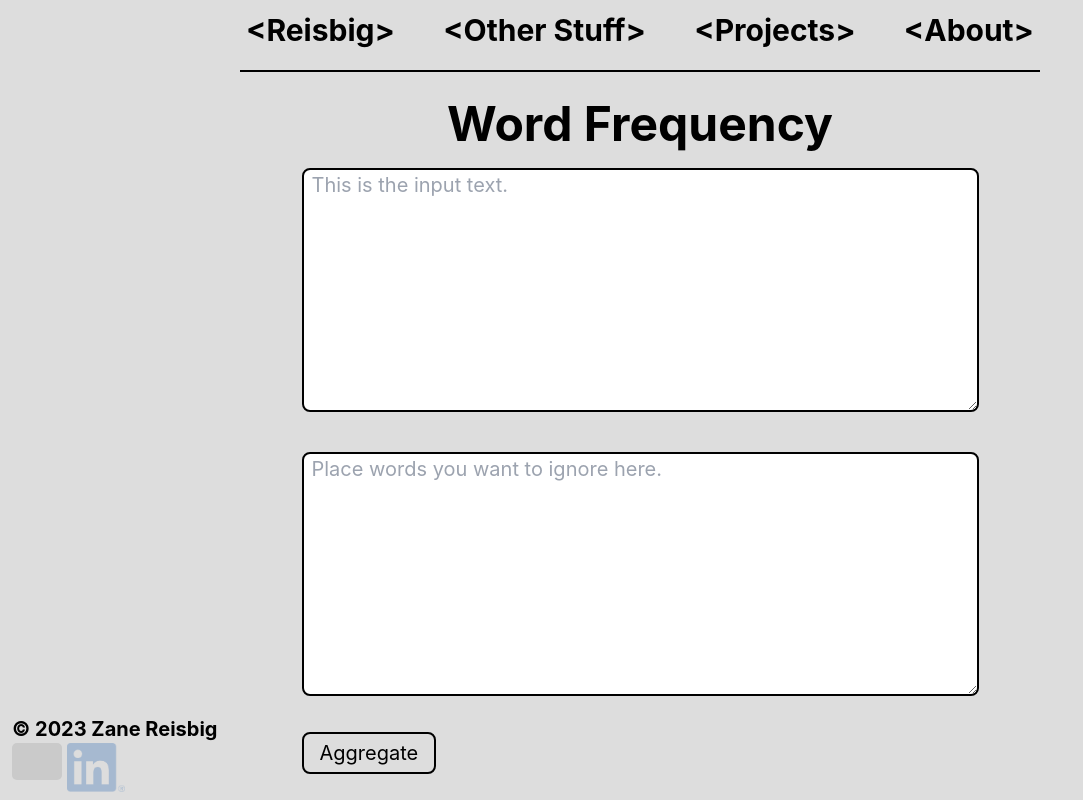
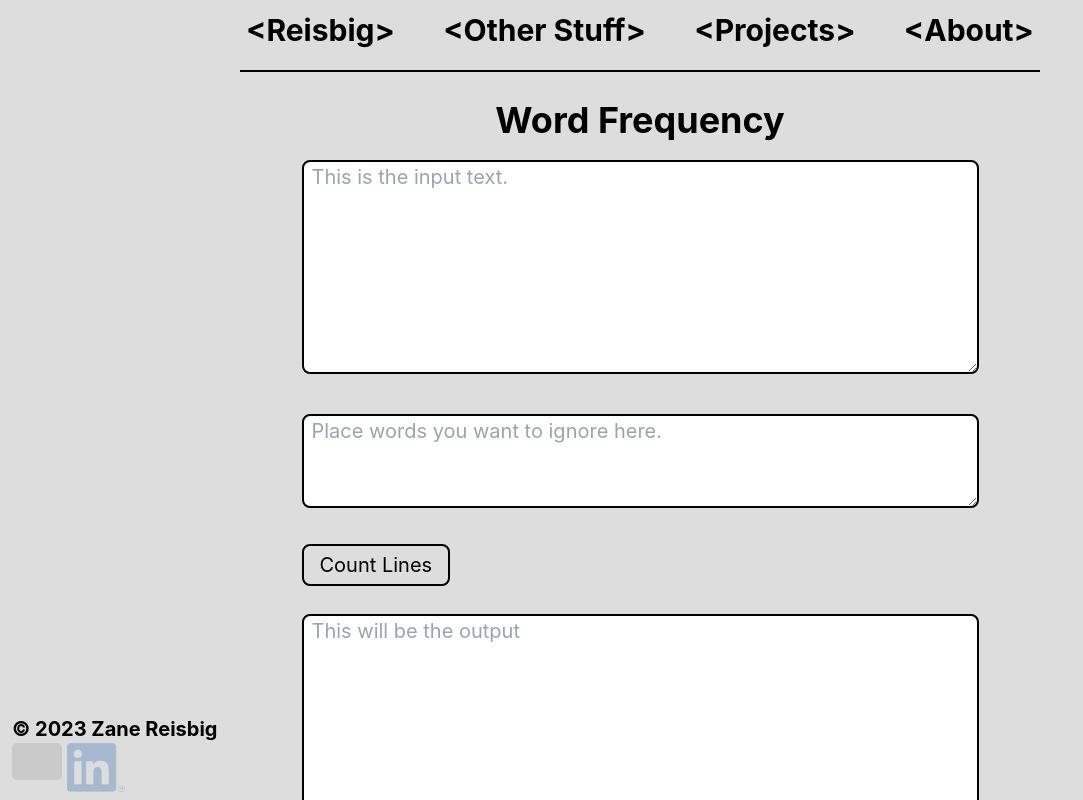
Before and after one commit to Zane-Reisbig/ReisbigWebsite, a React (Create React App) app: page /projects/noteaggregator in a window 1280 px wide. Shown: the top 800 px of the page, without its empty margins (0-1083 px from the left). Built offline with nearby package versions, Linux system fonts and the light colour scheme; grey boxes are pictures that could not be loaded.

Commit message:
Small changes

```diff
--- a/src/components/Other.js
+++ b/src/components/Other.js
@@ -9,11 +9,11 @@ export default function Other(props) {
             <div>
                 <div className="flex-1 items-center">
                     <div>
-                        <h1>Other Stuff</h1>
+                        <h1>Think of the possiblities of this page</h1>
                     </div>
 
                     <div>
-                        <h1>Other Stuff</h1>
+                        <h1>What could I possibly put here?</h1>
                     </div>
                 </div>
             </div>
--- a/src/index.css
+++ b/src/index.css
@@ -3,8 +3,8 @@
 @tailwind utilities;
 
 .containerOne {
+  min-width: 800px;
   max-width: 800px;
-  min-width: 800px;
   margin: 0 auto;
 }
 
@@ -15,7 +15,6 @@
 .footer {
   height: 50px;
 }
-
 
 .hoverAnimation:hover {
   transform: scale(1.1);
--- a/src/index.js
+++ b/src/index.js
@@ -22,7 +22,7 @@ const projects = {
 }
 
 ReactDOM.render(
-	<div className={"containerOne pb-9"}>
+	<div className=" containerOne ">
 		<BrowserRouter>
 			<Routes>
 				<Route path="/"                        element={<App      title={"Home"} />} />
--- a/src/noteaggregator/index.js
+++ b/src/noteaggregator/index.js
@@ -9,7 +9,7 @@ export default function NoteApp(props) {
     return(
         <div>
             <Header title={props.title} />
-            <h1 className="text-center font-bold text-5xl">Word Frequency</h1>
+            <h1 className="text-center font-bold text-4xl">Word Frequency</h1>
             <div className={"flex justify-center"}>
                 <App />
             </div>
--- a/src/noteaggregator/mainApp/App.js
+++ b/src/noteaggregator/mainApp/App.js
@@ -96,20 +96,23 @@ export default class App extends react.Component {
                         <TextArea
                             onChange={this.inputChange}
                             value={this.state.inputText}
-                            placeholder={"This is the input text."}/>
+                            placeholder={"This is the input text."}
+                            rows={7}/>
                     </div>
                     <div>
                         <TextArea
                             onChange={this.ignoreChange}
                             value={this.state.ignoreText}
-                            placeholder={"Place words you want to ignore here."}/>
+                            placeholder={"Place words you want to ignore here."}
+                            cols={50}
+                            rows={3}/>
                     </div>
                     <div>
                         <button
                             onClick={this.handleClick}
                             className={"border-2 border-black rounded-lg px-4 py-1 my-3 float-left"}
                             id="ag-button">
-                            Aggregate
+                            Count Lines
                         </button>
                     </div>
                     <div>
@@ -117,7 +120,8 @@ export default class App extends react.Component {
                             placeholder={"This will be the output"}
                             onChange={() => {}}
                             value={this.state.outputText}
-                            disabled/>
+                            disabled
+                            rows={7}/>
                     </div>
                 </div>
                 <div className="mt-2">
```
